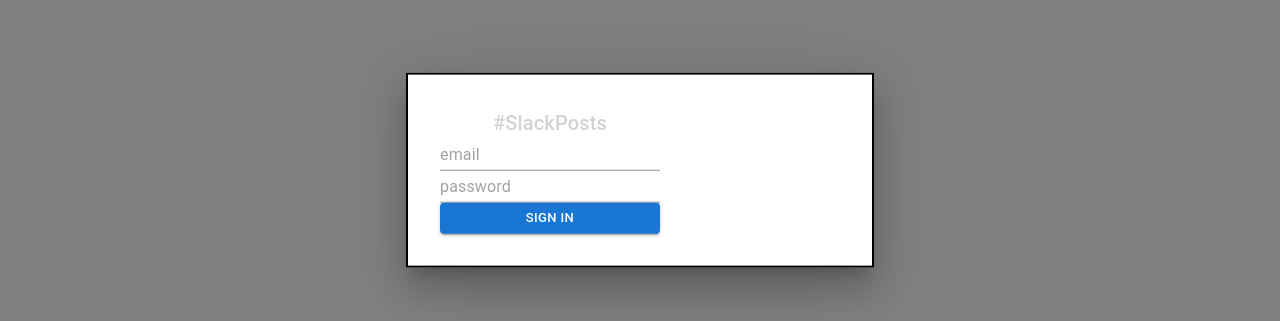
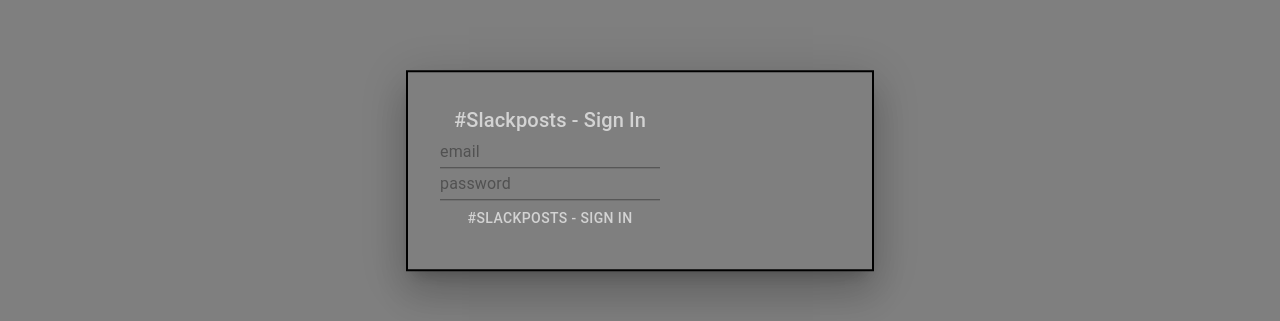
Before and after one commit to Mrinal-xx-Singha/FirstPost_App, a React (Create React App) app: page / in a window 1280 px wide. Both pictures are taken after a click on the button "SIGN IN". Shown: the part 230-551 px from the top of the page. Built offline with nearby package versions, Linux system fonts and the light colour scheme; no server answers; the database is empty.

Commit message:
added a new file authModal with modal signup and signin logic in a separate file and createdbetter error handeling

```diff
--- a/src/App.js
+++ b/src/App.js
@@ -2,22 +2,12 @@ import  React, { useState, useEffect } from 'react';
 import './App.css';
 import Posts from './components/Posts'
 import { db,auth } from './firebase';
-import { Modal,Box,Typography, Button,Input } from '@mui/material';
+import  {Button} from '@mui/material';
 import ImageUpload from './components/ImageUpload';
+import AuthModal from './AuthModal';
 
 
 
-const style = {
-  position: 'absolute',
-  top: '50%',
-  left: '50%',
-  transform: 'translate(-50%, -50%)',
-  width: 400,
-  bgcolor: 'background.paper',
-  border: '2px solid #000',
-  boxShadow: 24,
-  p: 4,
-};
 
 
 function App() {
@@ -91,132 +81,68 @@ function App() {
   // Authetication Code using firebase Authentication
   // user is asked to sign up
 
-
-
-  const signUp = (event) => {
+  const handleSubmitSignUp = (event) =>{
     event.preventDefault();
     auth
       .createUserWithEmailAndPassword(email,password)
-    .then(async (authUser) => {
-      const authUser_1 = await authUser.user.updateProfile({
-        displayName: username
-      });
-      setUser(authUser_1);
+      .then(async (authUser) =>{
+        await authUser.user.updateProfile({
+          displayName: username,
+        })
+        setUser(authUser.user)
       })
       .catch((error) => alert(error.message))
 
       setOpen(false);
+
+  }
+  const handleSubmitSignIn = (event) =>{
+    event.preventDefault();
+    auth.signInWithEmailAndPassword(email,password).catch((error) =>(error.message));
+    setOpenSignIn(false)
+  }
+  const handleLogout = () =>{
+    auth.signOut();
   }
 
 
-  const signIn = (event) => {
-    event.preventDefault();
-    auth
-    .signInWithEmailAndPassword(email,password)
-    .catch((error)=>alert(error.message))
 
-    setOpenSignIn(false);
-  }
+
 
   return (
     <div className="App">
+      <AuthModal
+      open={open}
+      onClose={() =>setOpen(false)}
+      title="#SlackPosts - Sign Up"
+      handleSubmit={handleSubmitSignUp}
+      setUsername={setUsername}
+      setEmail={setEmail}
+      setPassword={setPassword}
+      username={username}
+      email={email}
+      password={password}
+
+      />
 
 
-      <Modal
-        open={open}
-        onClose={()=>setOpen(false)}
-
-      >
-        {/* signUp Modal Code */}
-
-        <Box sx={style}>
-          <Typography id="modal-modal-title"
-          variant="h6"
-           component="h2"
-           display='center'
-           sx={{color:'lightgrey'}}
-           >
-            <form className='app__signUp'>
-            <center>#SlackPosts</center>
-
-            {/* form to get the user name of the user */}
-
-            <Input placeholder='username'
-            type='text'
-            value={username}
-            onChange={(e) => setUsername(e.target.value)}
-            />
-
-            {/* form to get the email of the user  */}
-
-            <Input placeholder='email'
-            type='text'
-            value={email}
-            onChange={(e) => setEmail(e.target.value)}
-            />
-
-            {/* form to get the password fo the user */}
-
-            <Input placeholder='password'
-            type='password'
-            value={password}
-            onChange={(e) => setPassword(e.target.value)}
-            />
-
-            {/*  */}
-
-            <Button variant='contained'
-            type='submit'
-            size='small'
-             sx={{border:'1px light gray'}} onClick={signUp}>Sign Up</Button>
-            </form>
-          </Typography>
-
-        </Box>
-      </Modal>
 
       {/* ------------------SECOND MODAL---------------------------- */}
 
       {/* second modal for sign in modal is like a pop up window */}
 
 
-      <Modal
+      <AuthModal
       open={openSignIn}
-        onClose={()=>setOpen(false)}
+      onClose={() =>setOpenSignIn(false)}
+      title="#Slackposts - Sign In"
+      handleSubmit={handleSubmitSignIn}
+      setEmail={setEmail}
+      setPassword={setPassword}
+      email={email}
+      password={password}
 
-      >
-        {/* signUp Modal Code */}
-
-        <Box sx={style}>
-          <Typography id="modal-modal-title"
-          variant="h6"
-           component="h2"
-           display='center'
-           sx={{color:'lightgrey'}}
-           >
-            <form className='app__signUp'>
-            <center>#SlackPosts</center>
-
-            <Input placeholder='email'
-
-            type='text'
-            value={email}
-            onChange={(e) => setEmail(e.target.value)}
       />
-            <Input placeholder='password'
-            type='password'
-            value={password}
-            onChange={(e) => setPassword(e.target.value)}
-            />
-            <Button variant='contained'
-            type='submit'
-            size='small'
-             sx={{border:'1px light gray'}} onClick={signIn}>Sign In</Button>
-            </form>
-          </Typography>
-
-        </Box>
-      </Modal>
 
       {/* header where the buttons are present at the top right  */}
 
@@ -226,7 +152,7 @@ function App() {
         {user ? (
           // Logout button handling the logout authentication of user
 
-        <Button variant='text'sx={{color:'black',size:'medium'}} onClick={() => auth.signOut()}>LogOut</Button>
+        <Button variant='text'sx={{color:'black',size:'medium'}} onClick={handleLogout}>LogOut</Button>
 
       ) : (
         <div className='app__loginContainer'>
--- /dev/null
+++ b/src/AuthModal.js
@@ -0,0 +1,38 @@
+import React from "react";
+import { Modal,Box,Typography, Button, Input } from "@mui/material";
+
+
+const AuthModal = ({open, onClose, title,setUsername, handleSubmit,setEmail,setPassword,email,password,username}) =>{
+    const style = {
+        position: 'absolute',
+        top:'25%',
+        left:'50%',
+        transform: 'translate(-50%,50%)',
+        width:400,
+        bgColor:'background.paper',
+        border:'2px solid #000',
+        boxShadow:24,
+        p:4,
+
+    }
+    return (
+        <Modal open={open} onClose={onClose} >
+            <Box sx={style}>
+                <Typography id="modal-modal-title" variant = 'h6' component='h2' display='center' sx= {{color:'lightgrey'}} >
+                    <form className="app__signUp">
+                        <center>{title}</center>
+                        {username && (
+                            <Input placeholder="username" typ="text" value = {username} onChange={(e) =>setEmail(e.target.value)}/>
+                        )}
+                        <Input placeholder="email" type="text" value={email} onChange={(e) => setEmail(e.target.value)}/>
+                        <Input placeholder="password" type="password"value={password} onChange={(e) =>setPassword(e.target.value)}/>
+                        <Button variant="contaiined" type="submit" size = "small" sx={{border: '1px light gray'}} onClick={handleSubmit}> {title}</Button>
+                    </form>
+                </Typography>
+            </Box>
+        </Modal>
+
+    )
+}
+
+export default AuthModal
```
Lines whose indentation alone changed are shown as unchanged.
